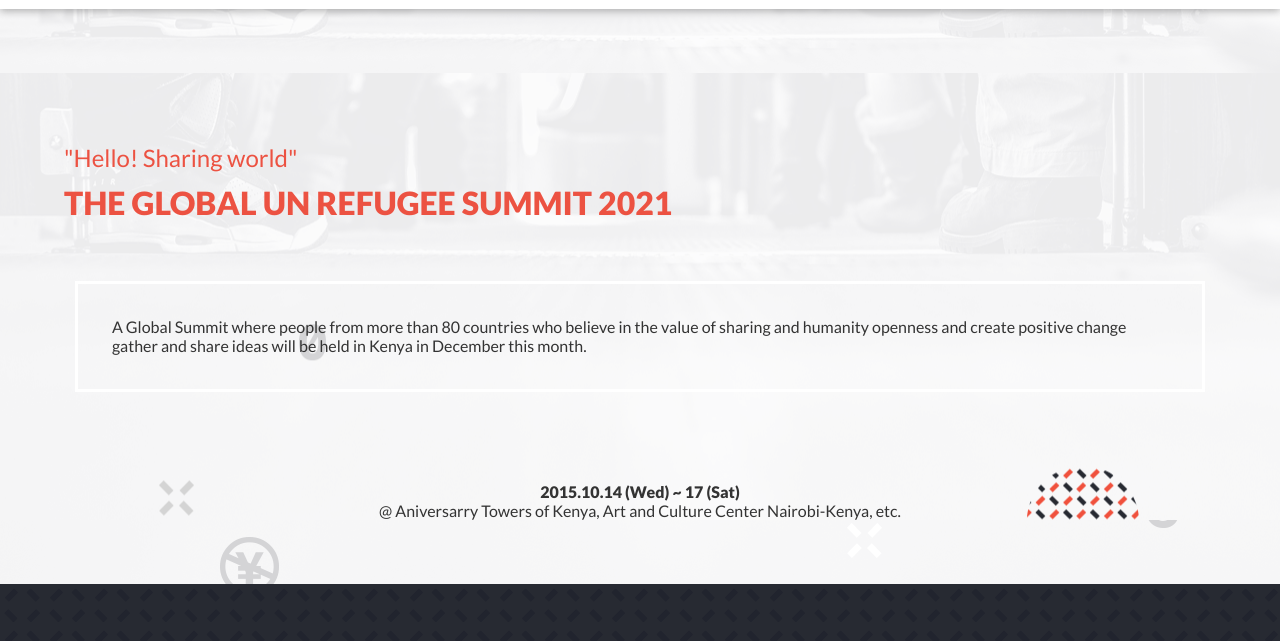
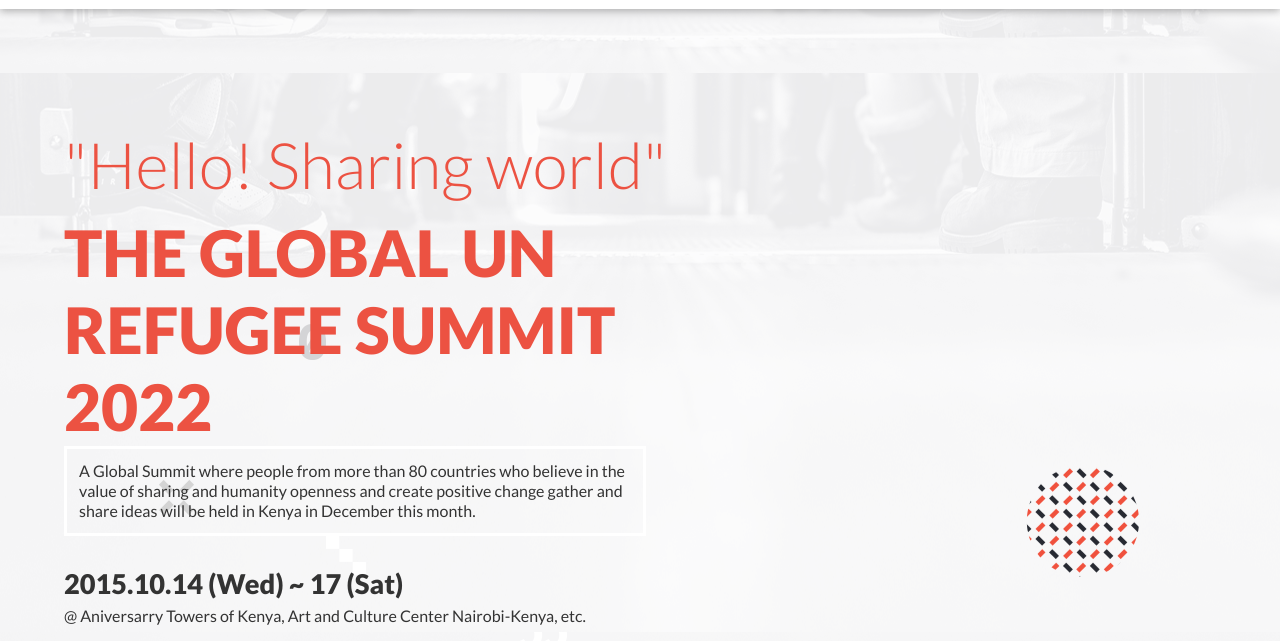
Before and after one commit to SimonGideon/UN-Refugee-global-Summit, a website: page index.html in a window 1280 px wide. Shown: the part 143-784 px from the top of the page. Drawn offline with Linux system fonts and the light colour scheme.

Commit message:
Fix Intrio-section desktop-version

```diff
--- a/index.html
+++ b/index.html
@@ -49,7 +49,7 @@
       <div class="hero-section">
         <div class="intro-text">
           <h2>"Hello! Sharing world"</h2>
-          <h1>THE GLOBAL UN REFUGEE SUMMIT 2021</h1>
+          <h1>THE GLOBAL UN REFUGEE SUMMIT 2022</h1>
         </div>
         <div class="hero-paragraph">
           <p>
--- a/styles.css
+++ b/styles.css
@@ -40,7 +40,6 @@
   width: 100%;
   background-color: var(--txtColor);
   top: 0;
-
 }
 
 .fa-bars {
@@ -249,7 +248,6 @@
 
 /* Desktop version */
 @media (min-width: 768px) {
-
   /* nav-section */
   .mob-menu span {
     display: none;
@@ -293,7 +291,7 @@
   }
 
   .nav-item a:hover {
-    border-bottom: 1px solid var(--concentColor) ;
+    border-bottom: 1px solid var(--concentColor);
   }
 
   .main-nav {
@@ -328,4 +326,37 @@
     height: auto;
   }
 
+  .intro-text h2 {
+    font-weight: 300;
+  }
+
+  .intro-text h1, h2 {
+    width: 60%;
+    text-align: left;
+    font-size: 400%;
+  }
+
+  .intro-text {
+    padding-top: 0;
+  }
+
+  .hero-paragraph {
+    margin: 0;
+    font-size: 1rem;
+    width: 50%;
+  }
+
+  .hero-paragraph p {
+    margin: 12px;
+    line-height: 20px;
+  }
+
+  .our-location {
+    text-align: left;
+    line-height: 2rem;
+  }
+
+  .date {
+    font-size: 170%;
+  }
 }
```
